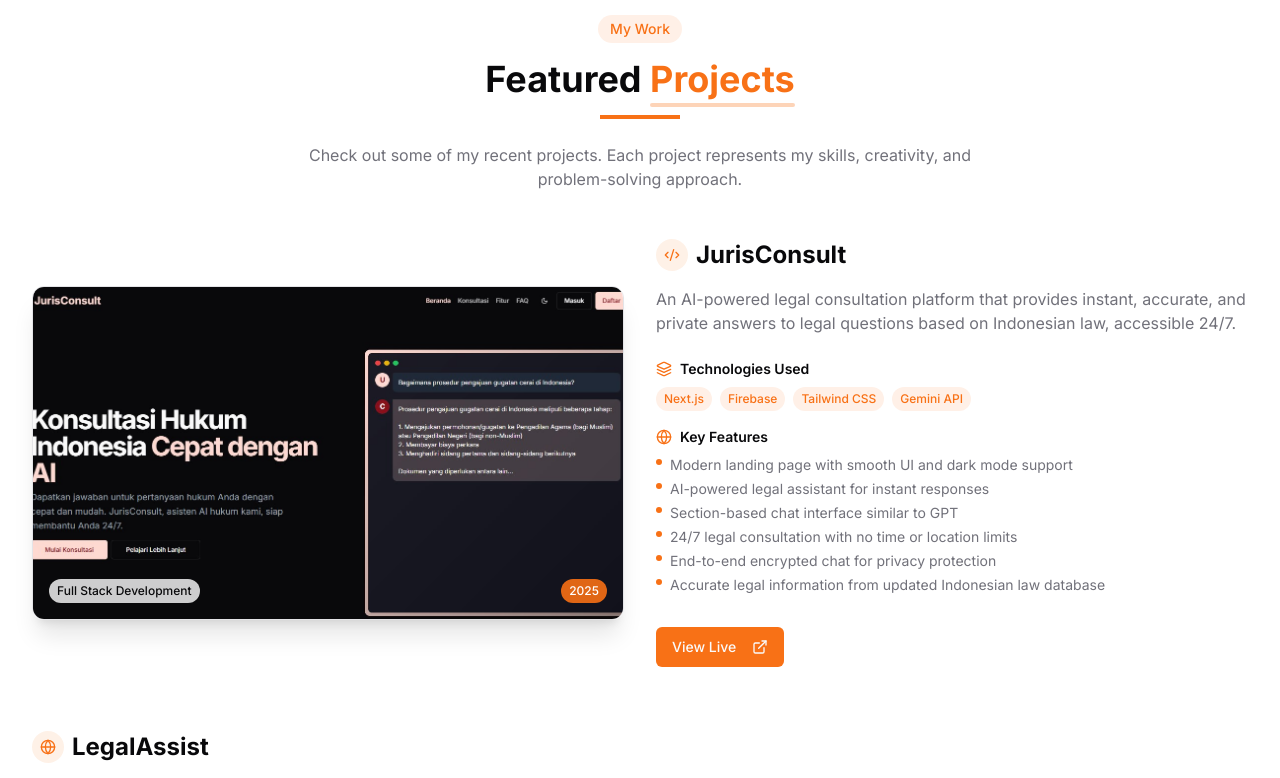
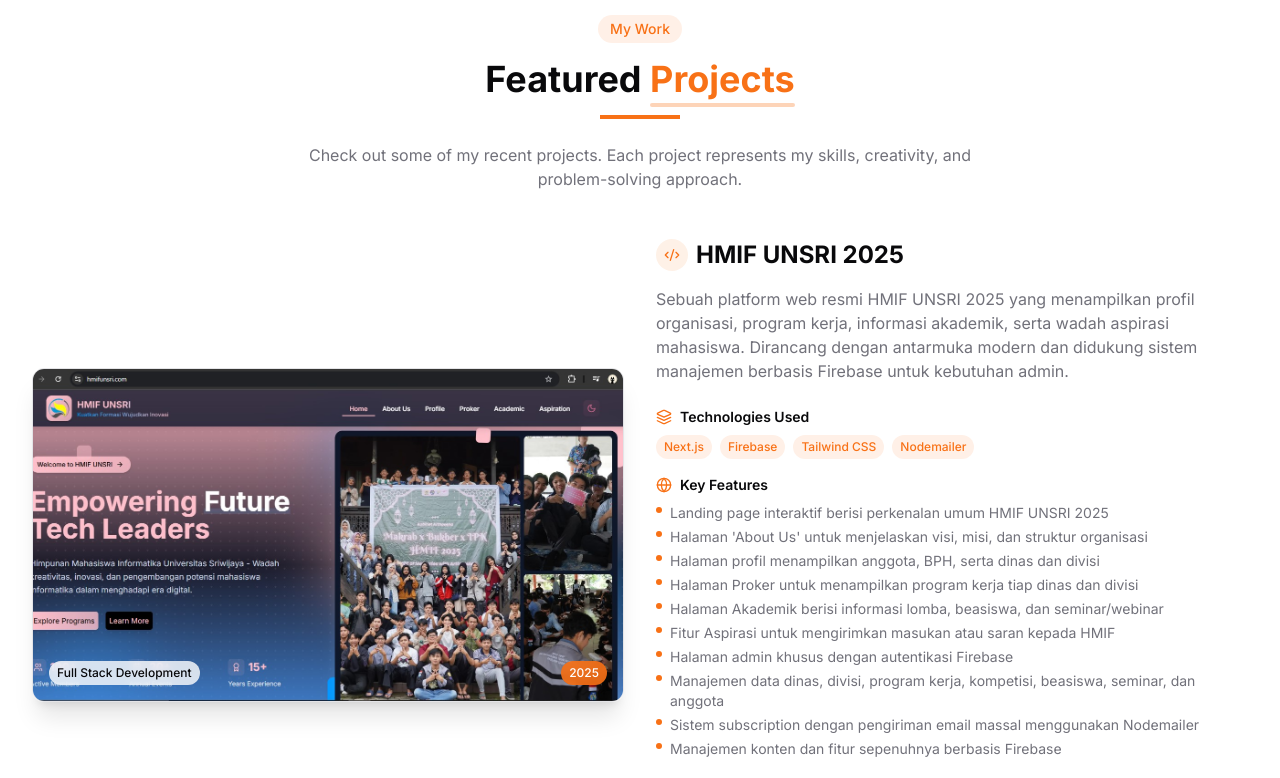
Before and after one commit to KapalaBintang/Tailwind-CSS-Portofolio, a Next.js app: page / in a window 1280 px wide. Shown: the part 4281-5059 px from the top of the page. Built offline with nearby package versions, Linux system fonts and the light colour scheme; no server answers.

Commit message:
chore: add portfolio data for HMIF UNSRI 2025

```diff
--- a/datas/experience-data.tsx
+++ b/datas/experience-data.tsx
@@ -1,13 +1,11 @@
-import { Code2, Building } from "lucide-react"
-
+import { Code2, Building } from "lucide-react";
 
 export const experiences = [
   {
     title: "Freelance Fullstack Developer",
     company: "Self-employed",
     period: "2024 - Present",
-      description:
-        "Working with clients worldwide to deliver high-quality web applications and solutions. Specializing in React, Next.js, Node.js, and modern web technologies.",
+    description: "Working with clients worldwide to deliver high-quality web applications and solutions. Specializing in React, Next.js, Node.js, and modern web technologies.",
     skills: ["Fullstack"],
     link: {
       url: "https://www.fiverr.com/abdul_aziz_2412/create-responsive-websites-for-multiple-devices?context_referrer=seller_page&ref_ctx_id=7755b323c1a743fdabb6bcacc6a7c2ac&pckg_id=1&pos=1&seller_online=true&imp_id=14c810a3-88e2-4755-a904-aad716e2a2ab",
@@ -18,10 +16,9 @@ export const experiences = [
   {
     title: "Backend Developer Intern",
     company: "Minilemon Studio",
-      period: "2024 - Present",
-      description:
-        "Developing and maintaining backend services and APIs. Working with a team of developers to create scalable and efficient solutions for various projects.",
+    period: "2025 - Present",
+    description: "Developing and maintaining backend services and APIs. Working with a team of developers to create scalable and efficient solutions for various projects.",
     skills: ["Node.js", "Express", "Next.js", "REST API", "Docker"],
     icon: <Building className="h-5 w-5" />,
   },
-  ]
+];
--- a/datas/portofolio-data.tsx
+++ b/datas/portofolio-data.tsx
@@ -1,9 +1,34 @@
 export const projects = [
+  {
+    id: "hmifunsri-2025",
+    title: "HMIF UNSRI 2025",
+    description:
+      "Sebuah platform web resmi HMIF UNSRI 2025 yang menampilkan profil organisasi, program kerja, informasi akademik, serta wadah aspirasi mahasiswa. Dirancang dengan antarmuka modern dan didukung sistem manajemen berbasis Firebase untuk kebutuhan admin.",
+    image: "/portofolio-image/hmifunsri-2025.jpg?height=600&width=1200",
+    technologies: ["Next.js", "Firebase", "Tailwind CSS", "Nodemailer"],
+    features: [
+      "Landing page interaktif berisi perkenalan umum HMIF UNSRI 2025",
+      "Halaman 'About Us' untuk menjelaskan visi, misi, dan struktur organisasi",
+      "Halaman profil menampilkan anggota, BPH, serta dinas dan divisi",
+      "Halaman Proker untuk menampilkan program kerja tiap dinas dan divisi",
+      "Halaman Akademik berisi informasi lomba, beasiswa, dan seminar/webinar",
+      "Fitur Aspirasi untuk mengirimkan masukan atau saran kepada HMIF",
+      "Halaman admin khusus dengan autentikasi Firebase",
+      "Manajemen data dinas, divisi, program kerja, kompetisi, beasiswa, seminar, dan anggota",
+      "Sistem subscription dengan pengiriman email massal menggunakan Nodemailer",
+      "Manajemen konten dan fitur sepenuhnya berbasis Firebase",
+    ],
+    category: "Full Stack Development",
+    year: "2025",
+    links: {
+      live: "https://www.hmifunsri.com/",
+      github: "https://github.com/HMIF-UNSRI",
+    },
+  },
   {
     id: "jurisconsult",
     title: "JurisConsult",
-      description:
-        "An AI-powered legal consultation platform that provides instant, accurate, and private answers to legal questions based on Indonesian law, accessible 24/7.",
+    description: "An AI-powered legal consultation platform that provides instant, accurate, and private answers to legal questions based on Indonesian law, accessible 24/7.",
     image: "/portofolio-image/jurisconsult.jpg?height=600&width=1200",
     technologies: ["Next.js", "Firebase", "Tailwind CSS", "Gemini API"],
     features: [
@@ -24,8 +49,7 @@
   {
     id: "LegalAssist",
     title: "LegalAssist",
-      description:
-        "A modern legal platform that enhances access to legal assistance in Indonesia with AI-powered insights, expert consultations, and a collaborative community forum.",
+    description: "A modern legal platform that enhances access to legal assistance in Indonesia with AI-powered insights, expert consultations, and a collaborative community forum.",
     image: "/portofolio-image/legalassist.jpg?height=600&width=1200",
     technologies: ["Next.js", "Firebase", "Gemini API", "Tailwind CSS", "Web Socket"],
     features: [
@@ -45,17 +69,10 @@
   {
     id: "srifoton-2024",
     title: "SRIFOTON 2024",
-      description:
-        "A comprehensive event management platform for SRIFOTON 2024, featuring event information and a registration system for various competitions including Web Development, UI/UX Design, and Competitive Programming.",
+    description: "A comprehensive event management platform for SRIFOTON 2024, featuring event information and a registration system for various competitions including Web Development, UI/UX Design, and Competitive Programming.",
     image: "/portofolio-image/srifoton.png?height=600&width=1200",
     technologies: ["Next.js", "Firebase", "Tailwind CSS", "React", "TypeScript"],
-      features: [
-        "Event information and details",
-        "Competition registration system",
-        "User authentication and profiles",
-        "Admin dashboard for event management",
-        "Real-time updates and notifications",
-      ],
+    features: ["Event information and details", "Competition registration system", "User authentication and profiles", "Admin dashboard for event management", "Real-time updates and notifications"],
     category: "Full Stack Development",
     year: "2024",
     links: {
@@ -66,15 +83,10 @@
   {
     id: "grahaya-karya",
     title: "Manajemen Grahaya Karya Muara Bulian",
-      description:
-        "A full-stack landing page for the Management Department at Universitas Grahaya Karya Muara Bulian. The website showcases the department's programs, faculty, and resources for prospective and current students.",
+    description: "A full-stack landing page for the Management Department at Universitas Grahaya Karya Muara Bulian. The website showcases the department's programs, faculty, and resources for prospective and current students.",
     image: "/portofolio-image/ugkmb.jpg?height=600&width=1200",
     technologies: ["Next.js", "Node.js", "Express", "MongoDB", "Tailwind CSS"],
-      features: [
-        "Department informations",
-        "Faculty profiles and expertise",
-        "News and events calendar",
-      ],
+    features: ["Department informations", "Faculty profiles and expertise", "News and events calendar"],
     category: "Full Stack Development",
     year: "2024",
     links: {
@@ -82,4 +94,4 @@
       github: "#",
     },
   },
-  ]
+];
```
Also changed, not shown: public/portofolio-image/hmifunsri-2025.jpg (added). Lines whose indentation alone changed are shown as unchanged.
